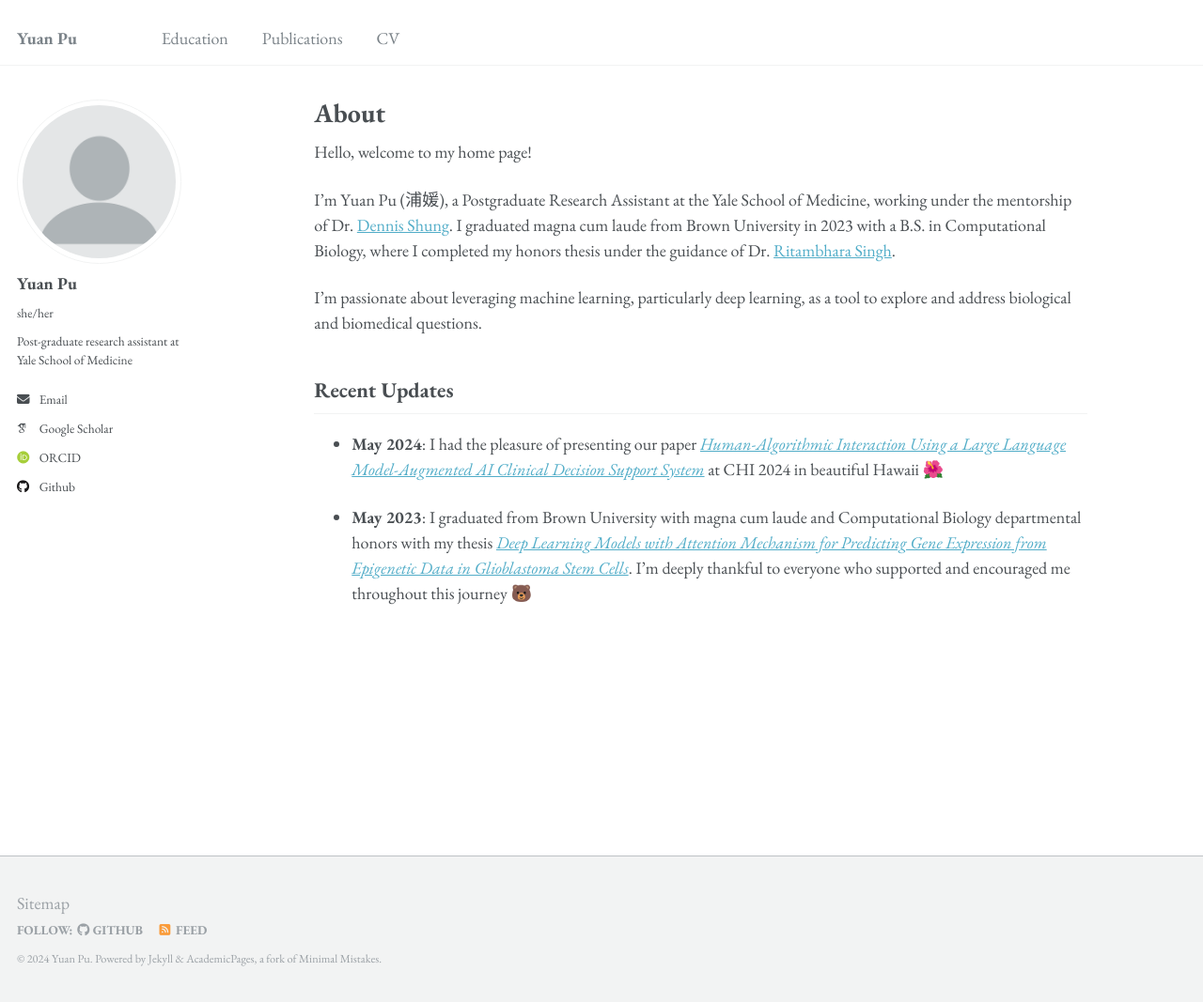
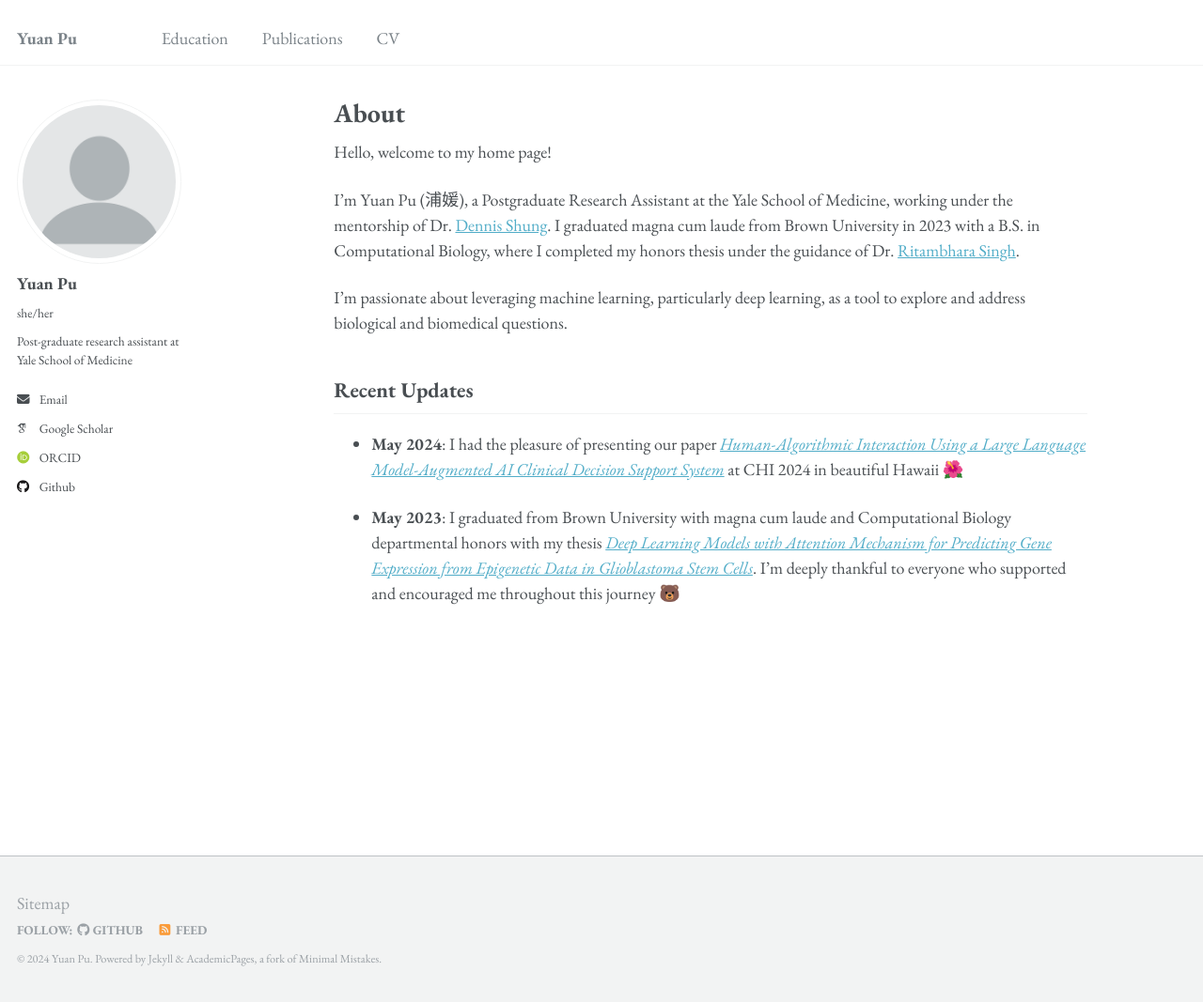
Before and after one commit to yuan-pu/yuan-pu_academicPages, a Jekyll site: the page built from _pages/about.md, in a window 1280 px wide and 1067 px high. Shown: the whole window at 94% size. Built offline with Jekyll 4.4.1, drawn with Linux system fonts in a browser that asks for light colours; some web fonts are replaced.

Commit message:
Update _page.scss

```diff
--- a/_sass/_page.scss
+++ b/_sass/_page.scss
@@ -19,7 +19,7 @@
 .page {
   @include breakpoint($large) {
     @include span(10 of 12 last);
-    @include prefix(1 of 12);
+    @include prefix(1.2 of 12);
     @include suffix(1 of 12);
   }
 
```
